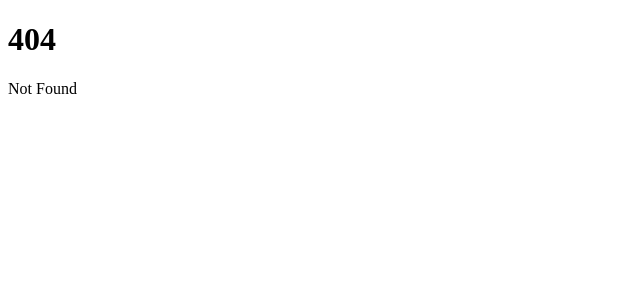
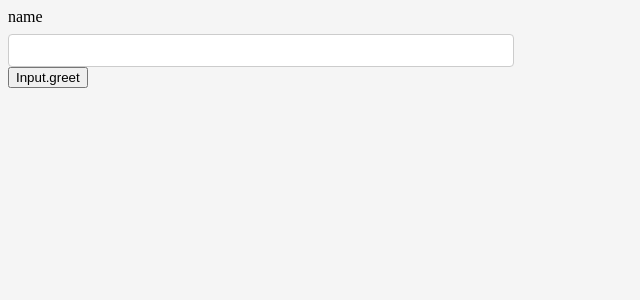
Before and after one commit to toddLiao469469/30days-for-svelte5, a SvelteKit app: page /day08 in a window 1280 px wide. Before the commit this address had no page. Shown: the top 300 px of the page, without its empty margins (0-640 px from the left). Built offline with nearby package versions, Linux system fonts and the light colour scheme.

Commit message:
feat: add day08

```diff
--- /dev/null
+++ b/src/routes/day08/+page.svelte
@@ -0,0 +1,51 @@
+<script lang="ts">
+	import { onMount } from 'svelte';
+	import Input from './Input.svelte';
+
+	let value = $state('');
+	let inputElement: Input | undefined = $state(undefined);
+	onMount(() => {
+		console.log('\x1b[33m%s\x1b[0m', '[onMount]', $state.snapshot(inputElement));
+	});
+	$effect(() => {
+		console.log('\x1b[32m%s\x1b[0m', '[+page.svelte]', value);
+	});
+</script>
+
+<div class="inputContainer">
+	<Input bind:this={inputElement} label="name" bind:value />
+</div>
+
+<button
+	onclick={() => {
+		inputElement?.greet();
+	}}
+>
+	Input.greet</button
+>
+
+<style>
+	:root {
+		--background: #fff;
+		--text: #000;
+		--border: #ccc;
+		--body-background: #f5f5f5;
+	}
+
+	@media (prefers-color-scheme: dark) {
+		:root {
+			--background: #333;
+			--text: #fff;
+			--border: #555;
+			--body-background: #222;
+		}
+	}
+
+	:global(body) {
+		background-color: var(--body-background);
+	}
+
+	.inputContainer {
+		width: 40%;
+	}
+</style>
--- /dev/null
+++ b/src/routes/day08/Input.svelte
@@ -0,0 +1,40 @@
+<script lang="ts">
+	let { label = 'name', value = $bindable() }: { label: string; value: string } = $props();
+
+	$effect(() => {
+		console.log('\x1b[34m%s\x1b[0m', '[Input.svelte]', value);
+	});
+
+	export const CONSTANT = 'CONSTANT';
+
+	export const greet = () => {
+		alert(`Hello, ${value}`);
+	};
+</script>
+
+<label>
+	<span>{label}</span>
+	<input bind:value />
+</label>
+
+<style>
+	input {
+		border: 1px solid var(--border);
+		border-radius: 4px;
+		padding: 0.5rem;
+		background-color: var(--background);
+		color: var(--text);
+	}
+
+	label {
+		display: flex;
+		flex-direction: column;
+		color: var(--text);
+	}
+
+	label span {
+		display: block;
+		margin-bottom: 0.5rem;
+		color: var(--text);
+	}
+</style>
```
